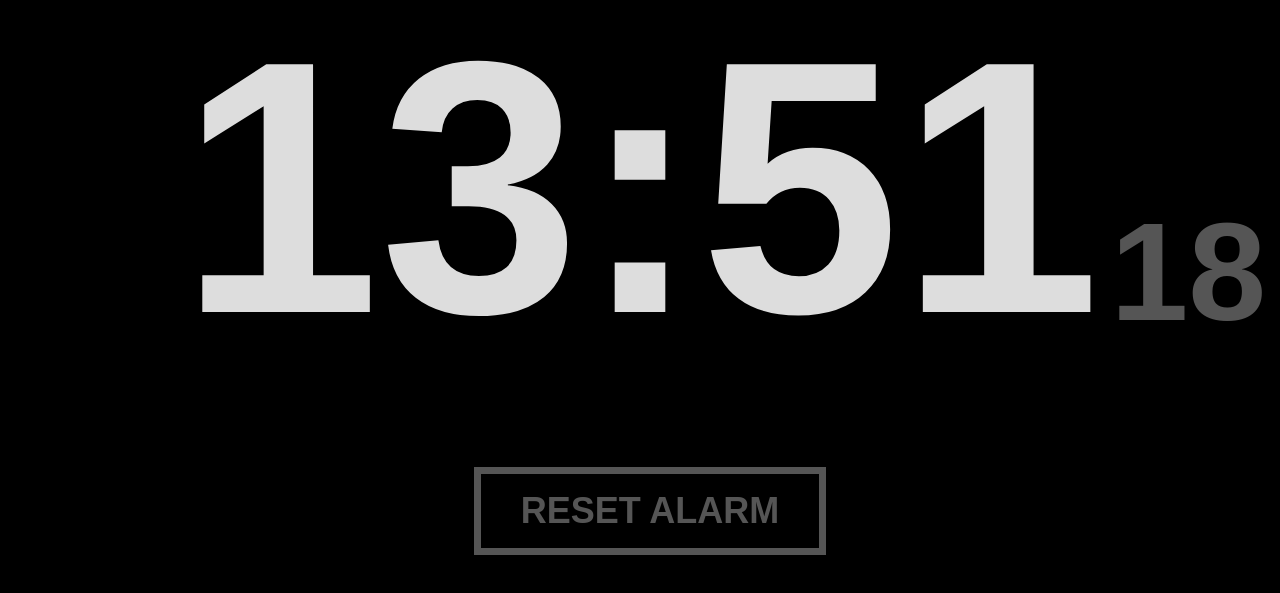
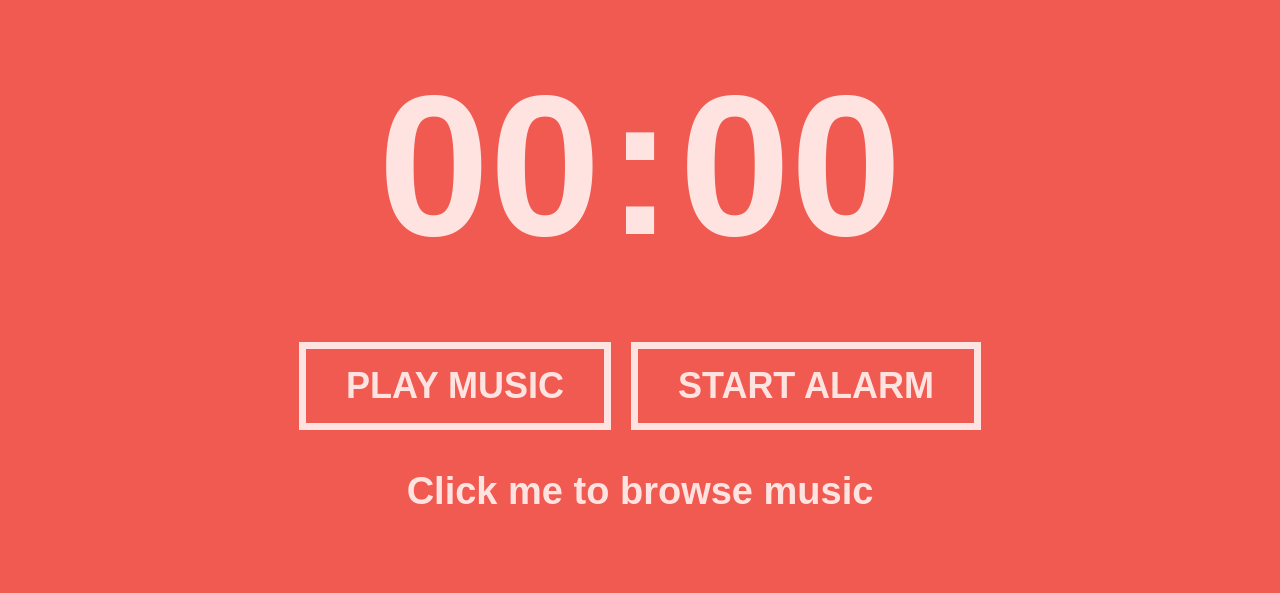
Before and after one commit to lomeat/tiny-alarm, a React (Create React App) app: page / in a window 1280 px wide. Shown: the part 119-712 px from the top of the page. Built offline with nearby package versions, Linux system fonts and the light colour scheme; what webfontloader would draw is missing.

Commit message:
add local storage for music and time

```diff
--- a/src/App.js
+++ b/src/App.js
@@ -6,12 +6,14 @@ import { AlarmModal } from "./AlarmModal";
 import { times } from "./utils";
 
 export const App = () => {
-  const [alarmTime, setAlarmTime] = React.useState({
-    hour: times.hours[0],
-    minute: times.minutes[0],
-  });
+  const [alarmTime, setAlarmTime] = React.useState(
+    JSON.parse(localStorage.getItem("alarm-time")) || {
+      hour: times.hours[0],
+      minute: times.minutes[0],
+    }
+  );
   const [isMusicPlaying, setIsMusicPlaying] = React.useState(false);
-  const [isAlarmActive, setIsAlarmActive] = React.useState(true);
+  const [isAlarmActive, setIsAlarmActive] = React.useState(false);
 
   const audioRef = React.useRef();
 
--- a/src/ClockTime.js
+++ b/src/ClockTime.js
@@ -10,7 +10,11 @@ export const ClockTime = ({ alarmTime, setAlarmTime }) => {
   const [selectTimeUnits, setSelectTimeUnits] = React.useState(getHours());
 
   const closeModal = (name, value) => {
-    setAlarmTime((state) => ({ ...state, [name]: value }));
+    setAlarmTime((state) => {
+      const newState = { ...state, [name]: value };
+      localStorage.setItem("alarm-time", JSON.stringify(newState));
+      return newState;
+    });
     setIsTimeSelecting(false);
   };
 
--- a/src/ControlPanel.js
+++ b/src/ControlPanel.js
@@ -11,15 +11,22 @@ export const ControlPanel = ({
   audioRef,
   toggleAlarmModal,
 }) => {
-  const [music, setMusic] = React.useState(sample);
-  const [musicName, setMusicName] = React.useState("Click me to browse music");
+  const [music, setMusic] = React.useState(
+    localStorage.getItem("music") || sample
+  );
+  const [musicName, setMusicName] = React.useState(
+    localStorage.getItem("music-name") || "Click me to browse music"
+  );
 
   const uploadMusic = (e) => {
     e.preventDefault();
 
     const musicURL = URL.createObjectURL(e.target.files[0]);
+    const musicNewName = e.target.files[0].name.split(".mp3")[0];
     setMusic(musicURL);
-    setMusicName(e.target.files[0].name.split(".mp3")[0]);
+    setMusicName(musicNewName);
+    localStorage.setItem("music", musicURL);
+    localStorage.setItem("music-name", musicNewName);
 
     e.onend = () => {
       URL.revokeObjectURL(e.target.src);
```
Also changed, not shown: 1 other file (tests, documents, lock files or other folders).
